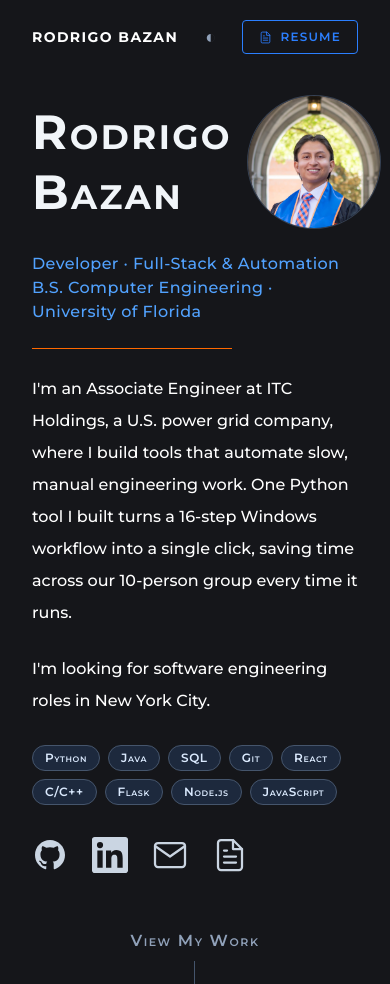
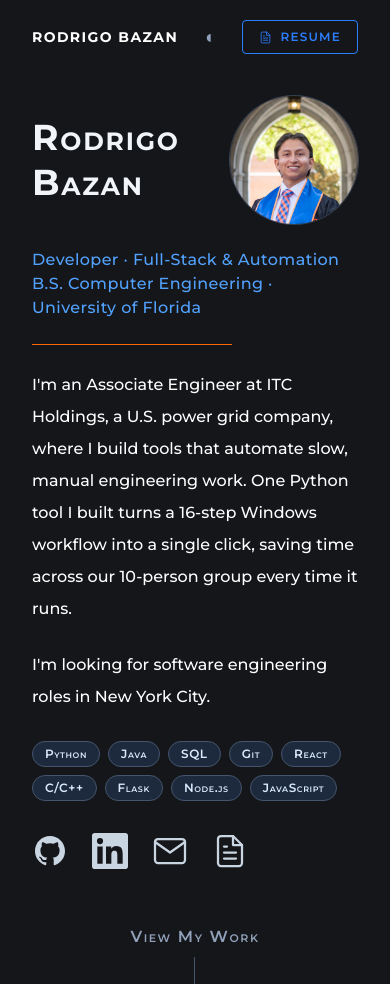
Before and after one commit to rfbazan/portfolio, a React (Vite) app: page / in a window 390 px wide. Shown: the top 984 px of the page. Built offline with nearby package versions, Linux system fonts and the light colour scheme.

Commit message:
pfp mobile

```diff
--- a/src/components/sections/Hero.jsx
+++ b/src/components/sections/Hero.jsx
@@ -44,7 +44,7 @@ export default function Hero() {
           {/* Name row: name on the left, + circular headshot on the right (mobile only) */}
           <div className="flex items-center justify-between gap-4">
             <h1
-              className={`text-5xl sm:text-7xl md:text-7xl font-extrabold leading-tight tracking-wide ${
+              className={`text-4xl sm:text-7xl md:text-7xl font-extrabold leading-tight tracking-wide ${
                 dark ? 'text-slate-100' : 'text-gray-950'
               }`}
               style={{ fontVariant: 'small-caps' }}
@@ -53,7 +53,7 @@ export default function Hero() {
             </h1>
 
             {/* ===== MOBILE ONLY headshot — edit size / crop / ring here ===== */}
-            <div className={`ring-1 ring-gray-700 md:hidden shrink-0 h-33 w-33 sm:h-50 sm:w-50 rounded-full overflow-hidden shadow-md${
+            <div className={`ring-1 ring-gray-700 md:hidden shrink-0 h-32 w-32 sm:h-50 sm:w-50 rounded-full overflow-hidden shadow-md${
               dark ? 'bg-slate-700' : 'bg-blue-50'
             }`}>
               <img
```
